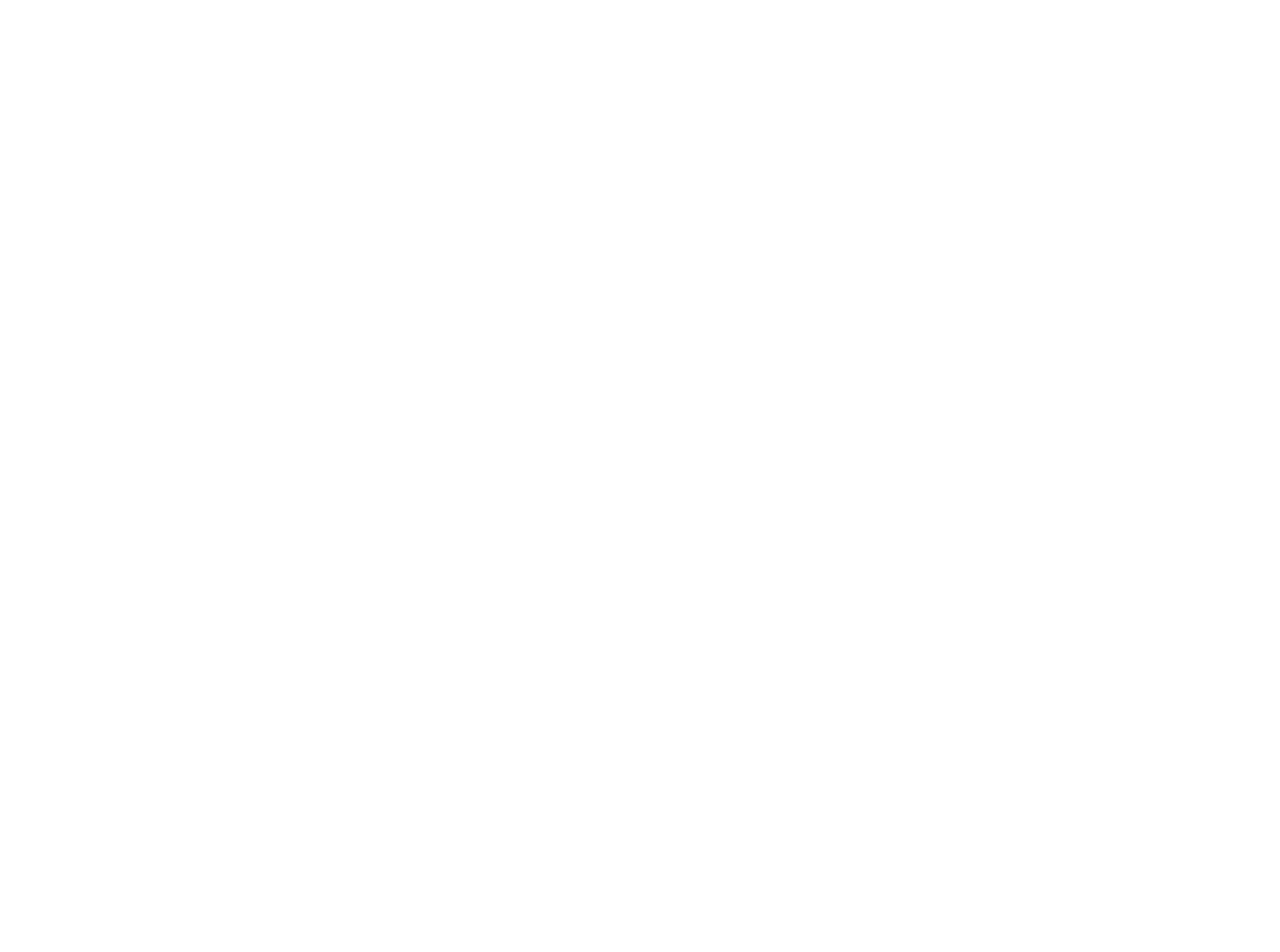
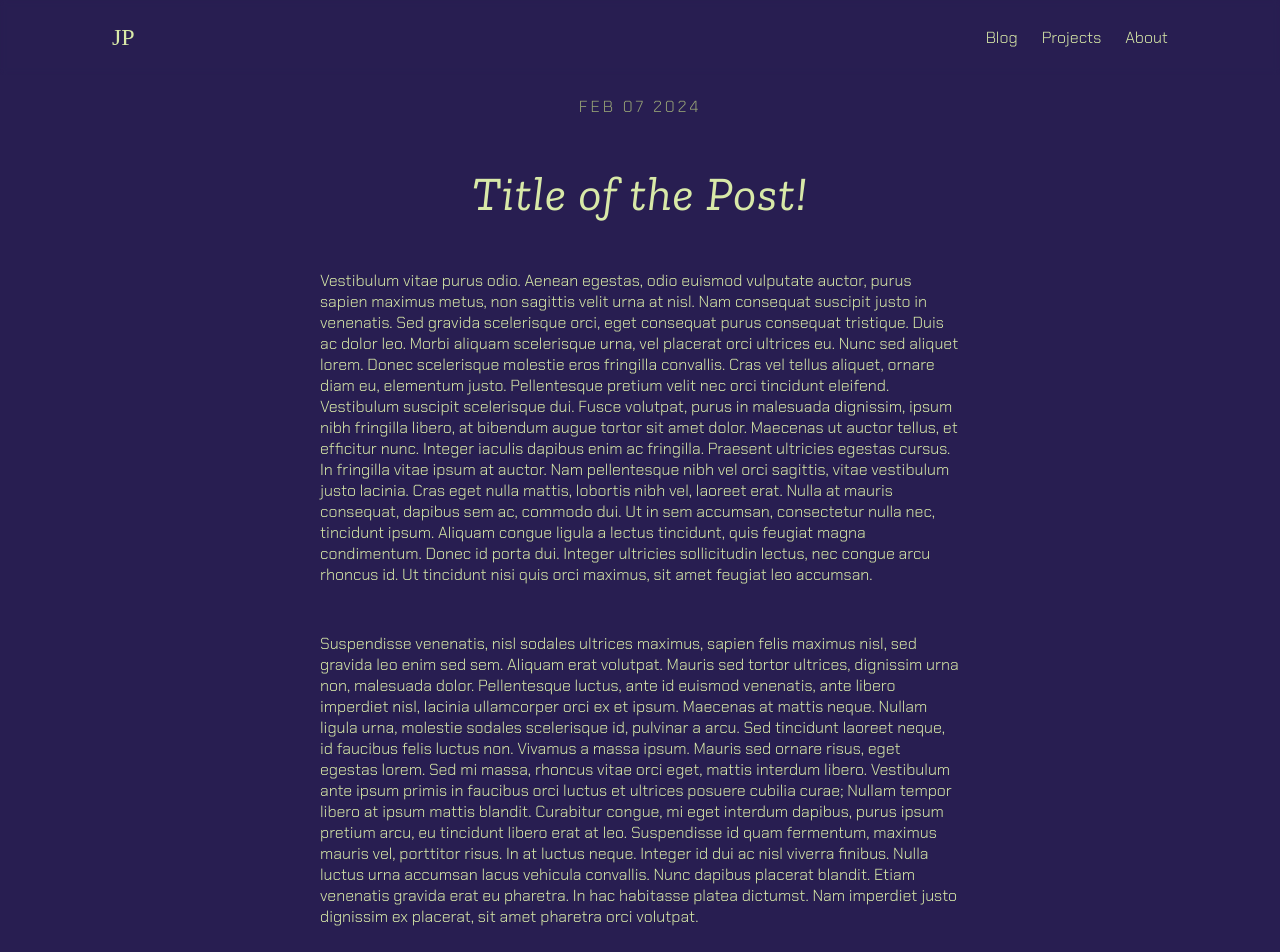
Before and after one commit to j-prt/portfolio, a React (Vite) app: page /blog/1 in a window 1280 px wide. Before the commit this address had no page. Shown: the top 952 px of the page. Before the commit the page ends 800 px from the top, so only its background shows below. Built offline with nearby package versions, Linux system fonts and the light colour scheme; a web font is replaced by a local one.

Commit message:
checkpoint

```diff
--- a/src/App.tsx
+++ b/src/App.tsx
@@ -6,6 +6,7 @@
 import Projects from './pages/projects/Projects'
 import Blog from './pages/blog/Blog'
 import About from './pages/About'
+import BlogDetail from './pages/blog/BlogDetail'
 
 function App() {
   return (
@@ -16,6 +17,7 @@
           <Route element={<AppLayout />}>
             <Route index element={<Home />} />
             <Route path='blog' element={<Blog />} />
+            <Route path='blog/:id' element={<BlogDetail />} />
             <Route path='projects' element={<Projects />} />
             <Route path='about' element={<About />} />
           </Route>
--- a/src/pages/blog/BlogDetail.tsx
+++ b/src/pages/blog/BlogDetail.tsx
@@ -1,77 +1,94 @@
 import styled from 'styled-components'
 import HeadingSimple from '../../ui/HeadingSimple'
+import FullScreenBackground from '../../ui/FullScreenBackground'
+import MainContainer from '../../ui/MainContainer'
 
-const TextBody = styled.p`
-  width: 70rem;
+const Paragraph = styled.p`
+  max-width: 40rem;
+`
+const DateLine = styled.p`
+  color: var(--color-accent-dark);
+  letter-spacing: 3px;
 `
 
+// TODO: write blogs. Also data will be served from backend
+// as json, so the entire logic here needs to be implemented.
 function BlogDetail() {
   return (
-    <>
+    <FullScreenBackground size='long' color='secondary'>
+      <MainContainer>
+        <DateLine>FEB 07 2024</DateLine>
         <HeadingSimple>Title of the Post!</HeadingSimple>
-      <TextBody>
+        <Paragraph>
           Vestibulum vitae purus odio. Aenean egestas, odio euismod vulputate auctor, purus sapien
           maximus metus, non sagittis velit urna at nisl. Nam consequat suscipit justo in venenatis.
           Sed gravida scelerisque orci, eget consequat purus consequat tristique. Duis ac dolor leo.
-        Morbi aliquam scelerisque urna, vel placerat orci ultrices eu. Nunc sed aliquet lorem. Donec
-        scelerisque molestie eros fringilla convallis. Cras vel tellus aliquet, ornare diam eu,
-        elementum justo. Pellentesque pretium velit nec orci tincidunt eleifend. Vestibulum suscipit
-        scelerisque dui. Fusce volutpat, purus in malesuada dignissim, ipsum nibh fringilla libero,
-        at bibendum augue tortor sit amet dolor. Maecenas ut auctor tellus, et efficitur nunc.
-        Integer iaculis dapibus enim ac fringilla. Praesent ultricies egestas cursus. In fringilla
-        vitae ipsum at auctor. Nam pellentesque nibh vel orci sagittis, vitae vestibulum justo
-        lacinia. Cras eget nulla mattis, lobortis nibh vel, laoreet erat. Nulla at mauris consequat,
-        dapibus sem ac, commodo dui. Ut in sem accumsan, consectetur nulla nec, tincidunt ipsum.
-        Aliquam congue ligula a lectus tincidunt, quis feugiat magna condimentum. Donec id porta
-        dui. Integer ultricies sollicitudin lectus, nec congue arcu rhoncus id. Ut tincidunt nisi
-        quis orci maximus, sit amet feugiat leo accumsan. Suspendisse venenatis, nisl sodales
-        ultrices maximus, sapien felis maximus nisl, sed gravida leo enim sed sem. Aliquam erat
-        volutpat. Mauris sed tortor ultrices, dignissim urna non, malesuada dolor. Pellentesque
-        luctus, ante id euismod venenatis, ante libero imperdiet nisl, lacinia ullamcorper orci ex
-        et ipsum. Maecenas at mattis neque. Nullam ligula urna, molestie sodales scelerisque id,
-        pulvinar a arcu. Sed tincidunt laoreet neque, id faucibus felis luctus non. Vivamus a massa
-        ipsum. Mauris sed ornare risus, eget egestas lorem. Sed mi massa, rhoncus vitae orci eget,
-        mattis interdum libero. Vestibulum ante ipsum primis in faucibus orci luctus et ultrices
-        posuere cubilia curae; Nullam tempor libero at ipsum mattis blandit. Curabitur congue, mi
-        eget interdum dapibus, purus ipsum pretium arcu, eu tincidunt libero erat at leo.
-        Suspendisse id quam fermentum, maximus mauris vel, porttitor risus. In at luctus neque.
-        Integer id dui ac nisl viverra finibus. Nulla luctus urna accumsan lacus vehicula convallis.
-        Nunc dapibus placerat blandit. Etiam venenatis gravida erat eu pharetra. In hac habitasse
-        platea dictumst. Nam imperdiet justo dignissim ex placerat, sit amet pharetra orci volutpat.
+          Morbi aliquam scelerisque urna, vel placerat orci ultrices eu. Nunc sed aliquet lorem.
+          Donec scelerisque molestie eros fringilla convallis. Cras vel tellus aliquet, ornare diam
+          eu, elementum justo. Pellentesque pretium velit nec orci tincidunt eleifend. Vestibulum
+          suscipit scelerisque dui. Fusce volutpat, purus in malesuada dignissim, ipsum nibh
+          fringilla libero, at bibendum augue tortor sit amet dolor. Maecenas ut auctor tellus, et
+          efficitur nunc. Integer iaculis dapibus enim ac fringilla. Praesent ultricies egestas
+          cursus. In fringilla vitae ipsum at auctor. Nam pellentesque nibh vel orci sagittis, vitae
+          vestibulum justo lacinia. Cras eget nulla mattis, lobortis nibh vel, laoreet erat. Nulla
+          at mauris consequat, dapibus sem ac, commodo dui. Ut in sem accumsan, consectetur nulla
+          nec, tincidunt ipsum. Aliquam congue ligula a lectus tincidunt, quis feugiat magna
+          condimentum. Donec id porta dui. Integer ultricies sollicitudin lectus, nec congue arcu
+          rhoncus id. Ut tincidunt nisi quis orci maximus, sit amet feugiat leo accumsan.
+        </Paragraph>
+        <Paragraph>
+          Suspendisse venenatis, nisl sodales ultrices maximus, sapien felis maximus nisl, sed
+          gravida leo enim sed sem. Aliquam erat volutpat. Mauris sed tortor ultrices, dignissim
+          urna non, malesuada dolor. Pellentesque luctus, ante id euismod venenatis, ante libero
+          imperdiet nisl, lacinia ullamcorper orci ex et ipsum. Maecenas at mattis neque. Nullam
+          ligula urna, molestie sodales scelerisque id, pulvinar a arcu. Sed tincidunt laoreet
+          neque, id faucibus felis luctus non. Vivamus a massa ipsum. Mauris sed ornare risus, eget
+          egestas lorem. Sed mi massa, rhoncus vitae orci eget, mattis interdum libero. Vestibulum
+          ante ipsum primis in faucibus orci luctus et ultrices posuere cubilia curae; Nullam tempor
+          libero at ipsum mattis blandit. Curabitur congue, mi eget interdum dapibus, purus ipsum
+          pretium arcu, eu tincidunt libero erat at leo. Suspendisse id quam fermentum, maximus
+          mauris vel, porttitor risus. In at luctus neque. Integer id dui ac nisl viverra finibus.
+          Nulla luctus urna accumsan lacus vehicula convallis. Nunc dapibus placerat blandit. Etiam
+          venenatis gravida erat eu pharetra. In hac habitasse platea dictumst. Nam imperdiet justo
+          dignissim ex placerat, sit amet pharetra orci volutpat.
+        </Paragraph>
+        <Paragraph>
           Ut neque nulla, laoreet a turpis facilisis, tincidunt bibendum lacus. Curabitur at libero
           sit amet dolor gravida convallis. Maecenas sodales congue dui eget pulvinar. Ut accumsan,
-        tortor ut ornare fringilla, urna magna efficitur velit, at molestie massa nibh quis tortor.
-        Donec sit amet semper risus, vel vehicula ante. Nam a rutrum metus. Etiam mauris mi, viverra
-        non molestie non, viverra eget justo. Etiam at magna ac urna bibendum fermentum ut nec erat.
-        Donec elit lacus, vulputate at odio id, faucibus semper augue. Pellentesque ac odio auctor,
-        molestie massa sed, eleifend odio. Etiam nec ante varius, efficitur odio sed, semper ex.
-        Etiam vitae ligula a nibh consectetur pharetra at id nulla. Sed nec lectus lacus. Fusce vel
-        pellentesque enim. In pulvinar condimentum tortor, vitae iaculis leo commodo sit amet.
-        Integer a tortor neque. Morbi iaculis sodales odio, ac elementum mauris laoreet eget.
-        Integer feugiat sit amet libero vel mattis. Ut vel ligula auctor libero mattis volutpat.
-        Curabitur non ipsum elementum, mollis lorem vitae, mattis massa. Pellentesque habitant morbi
-        tristique senectus et netus et malesuada fames ac turpis egestas. Quisque eget sollicitudin
-        enim. Vestibulum imperdiet nulla vel aliquam pulvinar. Phasellus ac mollis tortor. Sed in
-        laoreet eros. Integer at bibendum mauris. Etiam fermentum, nulla ac lacinia lobortis, mi
-        arcu congue velit, sed facilisis tortor velit fringilla justo. Maecenas nec consectetur
-        nibh. Orci varius natoque penatibus et magnis dis parturient montes, nascetur ridiculus mus.
-        Suspendisse eu augue lacinia, fringilla felis sed, faucibus sapien. Duis vitae orci quis
-        quam pellentesque iaculis. Mauris suscipit ligula eu metus rhoncus vestibulum. Donec lacinia
-        sem eu blandit lacinia. Etiam eu sapien ut tortor egestas mattis quis ut risus. Sed maximus
-        ex vitae nibh dignissim porta non vel ipsum. Vestibulum viverra, ex vitae luctus venenatis,
-        arcu velit hendrerit est, eget suscipit enim ligula in quam. Fusce sapien lorem, pharetra in
-        neque ut, ultricies posuere nisi. Sed in augue lectus. Etiam porttitor tincidunt mi mollis
+          tortor ut ornare fringilla, urna magna efficitur velit, at molestie massa nibh quis
+          tortor. Donec sit amet semper risus, vel vehicula ante. Nam a rutrum metus. Etiam mauris
+          mi, viverra non molestie non, viverra eget justo. Etiam at magna ac urna bibendum
+          fermentum ut nec erat. Donec elit lacus, vulputate at odio id, faucibus semper augue.
+          Pellentesque ac odio auctor, molestie massa sed, eleifend odio. Etiam nec ante varius,
+          efficitur odio sed, semper ex. Etiam vitae ligula a nibh consectetur pharetra at id nulla.
+          Sed nec lectus lacus. Fusce vel pellentesque enim. In pulvinar condimentum tortor, vitae
+          iaculis leo commodo sit amet. Integer a tortor neque. Morbi iaculis sodales odio, ac
+          elementum mauris laoreet eget. Integer feugiat sit amet libero vel mattis. Ut vel ligula
+          auctor libero mattis volutpat. Curabitur non ipsum elementum, mollis lorem vitae, mattis
+          massa. Pellentesque habitant morbi tristique senectus et netus et malesuada fames ac
+          turpis egestas. Quisque eget sollicitudin enim. Vestibulum imperdiet nulla vel aliquam
+          pulvinar. Phasellus ac mollis tortor. Sed in laoreet eros. Integer at bibendum mauris.
+          Etiam fermentum, nulla ac lacinia lobortis, mi arcu congue velit, sed facilisis tortor
+          velit fringilla justo. Maecenas nec consectetur nibh. Orci varius natoque penatibus et
+          magnis dis parturient montes, nascetur ridiculus mus. Suspendisse eu augue lacinia,
+          fringilla felis sed, faucibus sapien. Duis vitae orci quis quam pellentesque iaculis.
+          Mauris suscipit ligula eu metus rhoncus vestibulum. Donec lacinia sem eu blandit lacinia.
+          Etiam eu sapien ut tortor egestas mattis quis ut risus. Sed maximus ex vitae nibh
+          dignissim porta non vel ipsum. Vestibulum viverra, ex vitae luctus venenatis, arcu velit
+          hendrerit est, eget suscipit enim ligula in quam. Fusce sapien lorem, pharetra in neque
+          ut, ultricies posuere nisi. Sed in augue lectus. Etiam porttitor tincidunt mi mollis
           ullamcorper. Etiam blandit tincidunt molestie. Vivamus felis risus, egestas eu ullamcorper
           varius, placerat quis diam. Vestibulum ut egestas urna. Vivamus venenatis justo nec orci
           maximus venenatis. Nulla sit amet lectus sit amet diam placerat eleifend ac nec neque. Sed
-        quis est sagittis, tempor ex quis, tempor lacus. Mauris ac purus ac magna porttitor laoreet
-        eu at nulla. Donec sodales lectus non bibendum tempor. Ut pharetra facilisis orci et
-        pharetra. Vivamus in urna rhoncus, rutrum mauris sed, semper dui. Sed suscipit ipsum vitae
-        ante ultrices suscipit. Ut condimentum cursus ante nec facilisis. Donec fringilla ut urna
-        sit amet posuere. Nam suscipit luctus elit faucibus tempus. Mauris et mi ac lectus
+          quis est sagittis, tempor ex quis, tempor lacus. Mauris ac purus ac magna porttitor
+          laoreet eu at nulla. Donec sodales lectus non bibendum tempor. Ut pharetra facilisis orci
+          et pharetra. Vivamus in urna rhoncus, rutrum mauris sed, semper dui. Sed suscipit ipsum
+          vitae ante ultrices suscipit. Ut condimentum cursus ante nec facilisis. Donec fringilla ut
+          urna sit amet posuere. Nam suscipit luctus elit faucibus tempus. Mauris et mi ac lectus
           condimentum interdum nec vitae orci.
-      </TextBody>
-    </>
+        </Paragraph>
+      </MainContainer>
+    </FullScreenBackground>
   )
 }
 
```
Lines whose indentation alone changed are shown as unchanged.
